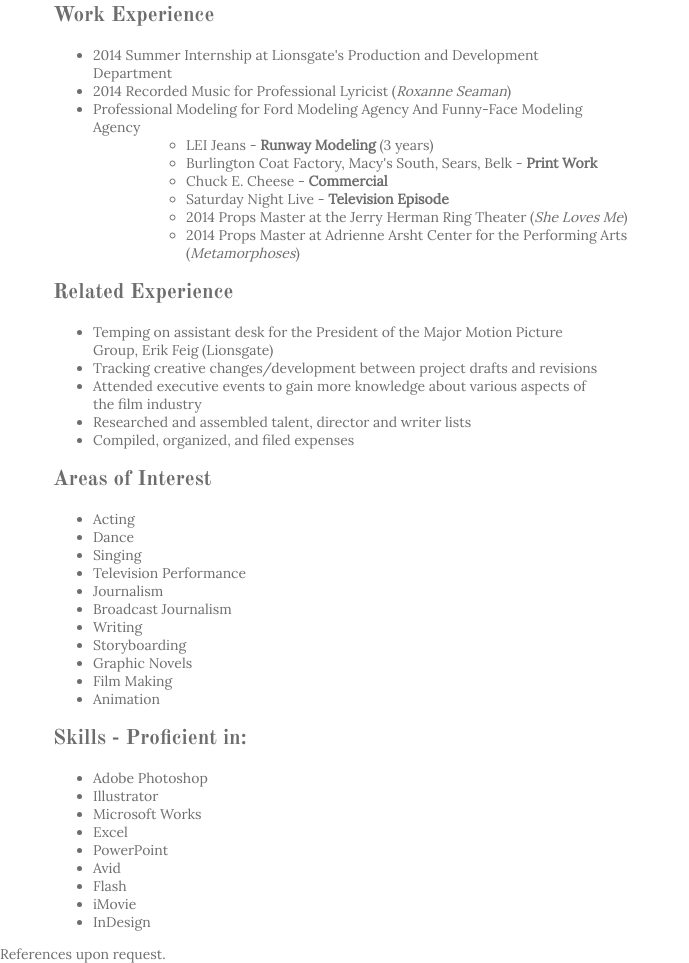
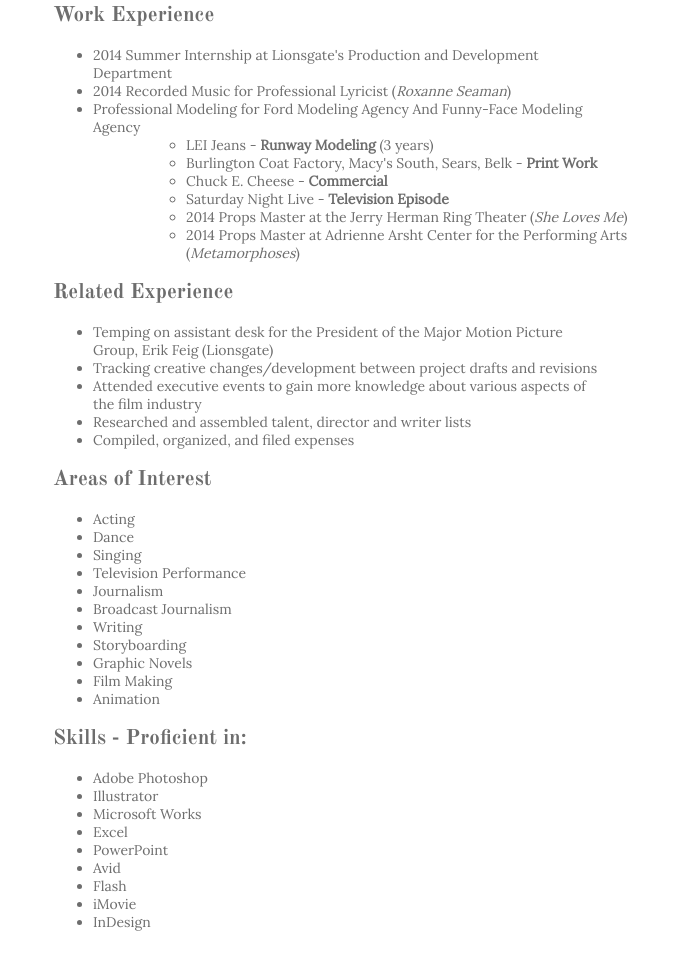
Before and after one commit to lshap098/lshap098.github.io, a plain HTML site: page resume.html in a window 1280 px wide. Shown: the part 1173-2136 px from the top of the page, without its empty margins (0-689 px from the left). Drawn offline with nearby package versions, Linux system fonts and the light colour scheme.

Commit message:
resume.html

```diff
--- a/resume.html
+++ b/resume.html
@@ -258,9 +258,6 @@
   </section>
 </div>
 
-  <footer>
-     References upon request.
-    </footer>
     </main>
 
 
```
